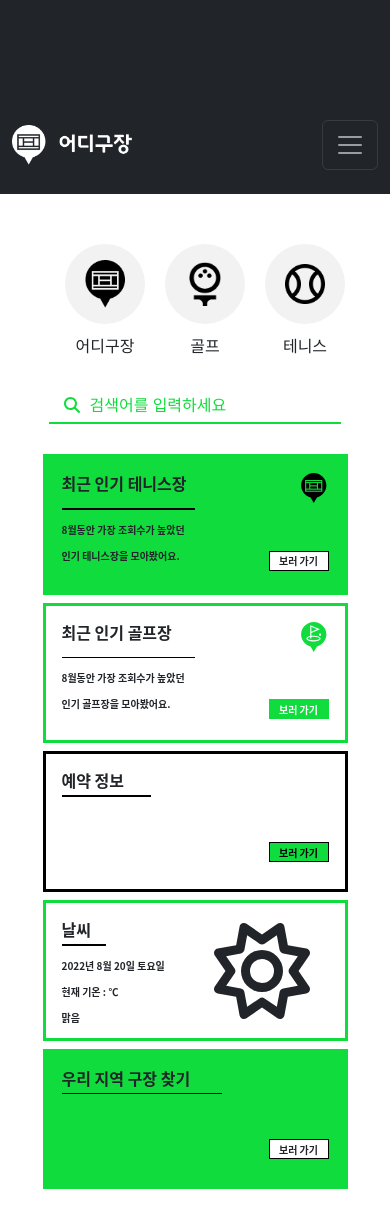
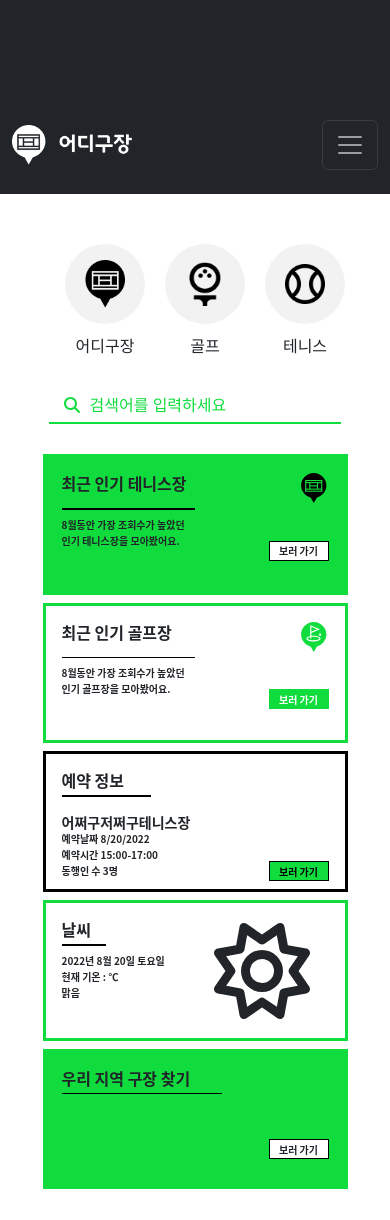
Before and after one commit to manu1307/Flawless-KuHackathon, a React (Create React App) app: page / in a window 390 px wide. Shown: the top 1220 px of the page. Built offline with nearby package versions, Linux system fonts and the light colour scheme; no server answers.

Commit message:
모바일 반응형 추가

```diff
--- a/src/components/MainPage/MainPageLg.js
+++ b/src/components/MainPage/MainPageLg.js
@@ -263,7 +263,7 @@ export default function MainPageLg() {
                 <div className="flex justify-end">
                   <Button
                     inputColor="white"
-                    style={{ position: "relative", top: "15px" }}
+                    style={{ position: "relative", top: "0px" }}
                   >
                     보러가기
                   </Button>
--- a/src/components/MainPage/MainPageSm.js
+++ b/src/components/MainPage/MainPageSm.js
@@ -8,6 +8,7 @@ import {
   faCloudShowersHeavy,
 } from "@fortawesome/free-solid-svg-icons";
 import { faSun } from "@fortawesome/free-regular-svg-icons";
+import { useNavigate } from "react-router-dom";
 
 export default function MainPageSm() {
   const Box = styled.div`
@@ -27,7 +28,7 @@ export default function MainPageSm() {
     font-style: normal;
     font-weight: 600;
     font-size: 10px;
-    line-height: 10px;
+    line-height: 0px;
   `;
   const Button = styled.button`
     box-sizing: border-box;
@@ -45,6 +46,8 @@ export default function MainPageSm() {
     margin-top: 5px;
     margin-bottom: 15px;
   `;
+
+  const navigate = useNavigate();
 
   const [currentTemperature, setCurrentTemperature] = useState();
   const [weatherState, setWeatherState] = useState("Clear");
@@ -223,13 +226,29 @@ export default function MainPageSm() {
                 </First>
                 <UnderLine className="w-1/3" />
               </div>
-              <div>
+              <First
+                style={{
+                  fontSize: "14px",
+                  marginBottom: "3px",
+                }}
+              >
+                어쩌구저쩌구테니스장
+              </First>
+              <Second className="mt-1">
+                예약날짜 {new Date().toLocaleDateString()}
+              </Second>
+              <Second>예약시간 15:00-17:00</Second>
+              <div className="flex justify-between">
+                <Second>동행인 수 3명</Second>
                 <div className="flex justify-end">
                   <Button
                     inputColor="#10dd3d"
                     borderInput="1px solid #000"
                     className="text-black"
-                    style={{ position: "relative", top: "30px" }}
+                    style={{ position: "relative", top: "-10px" }}
+                    onClick={() => {
+                      navigate("/ApplyInfo");
+                    }}
                   >
                     보러 가기
                   </Button>
```
